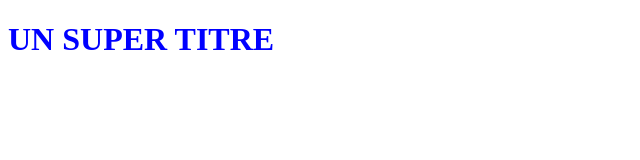
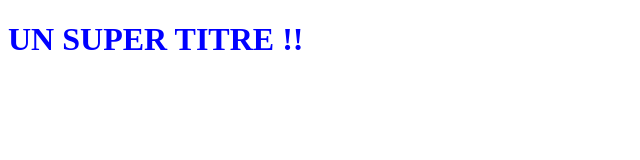
Before and after one commit to FZBenali/OpenClassromProject, a plain HTML site: page index.html in a window 1280 px wide. Shown: the full height of the page, 0-640 px from the left. Drawn offline with Linux system fonts and the light colour scheme.

Commit message:
Ajout exclamations du titre H1

```diff
--- a/index.html
+++ b/index.html
@@ -5,6 +5,6 @@
    <link rel="stylesheet" type="text/css" href="styles.css">
 </head>
 <body>
-   <h1>UN SUPER TITRE</h1>
+   <h1>UN SUPER TITRE !! </h1>
 </body>
 </html>
```
